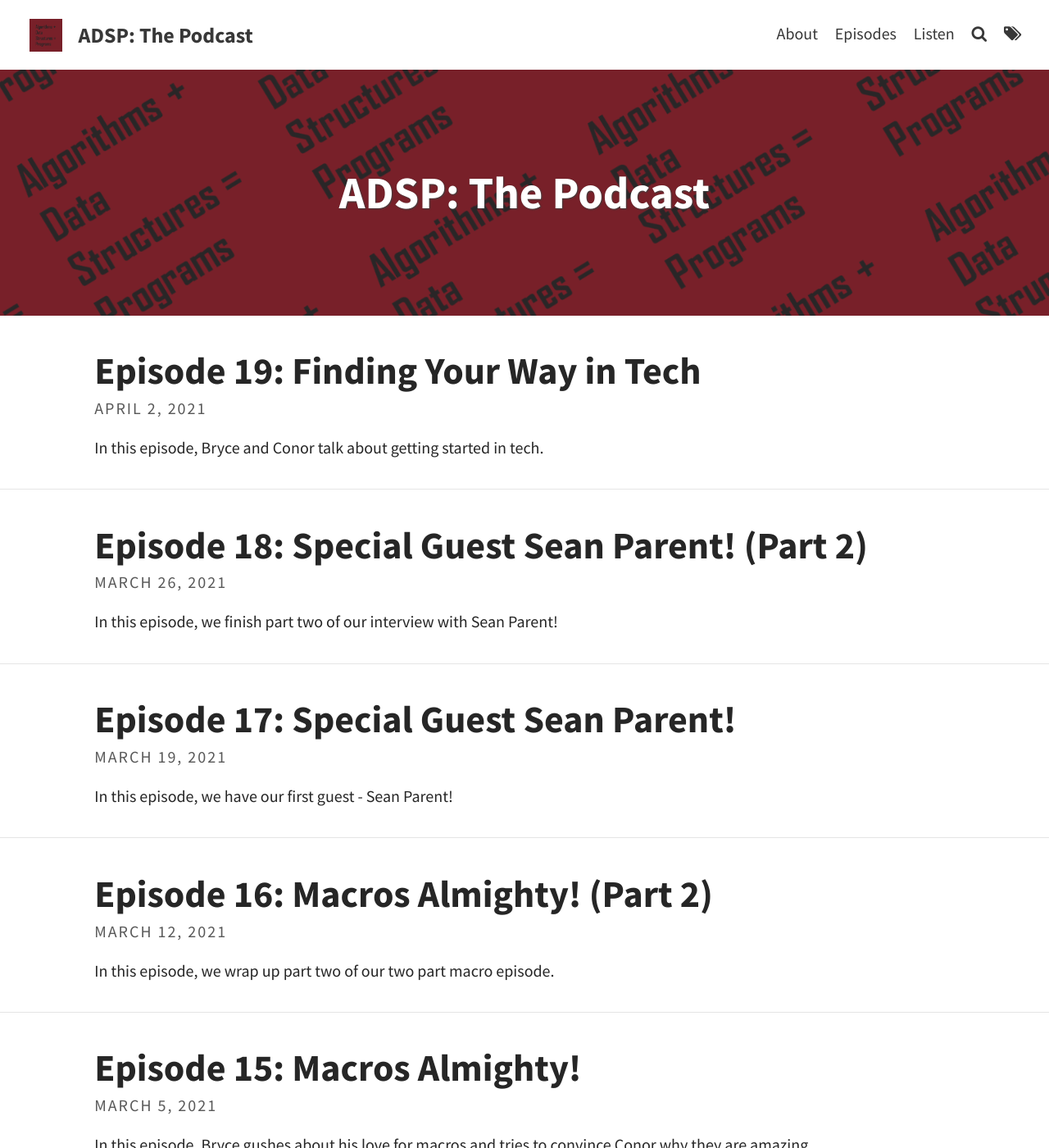
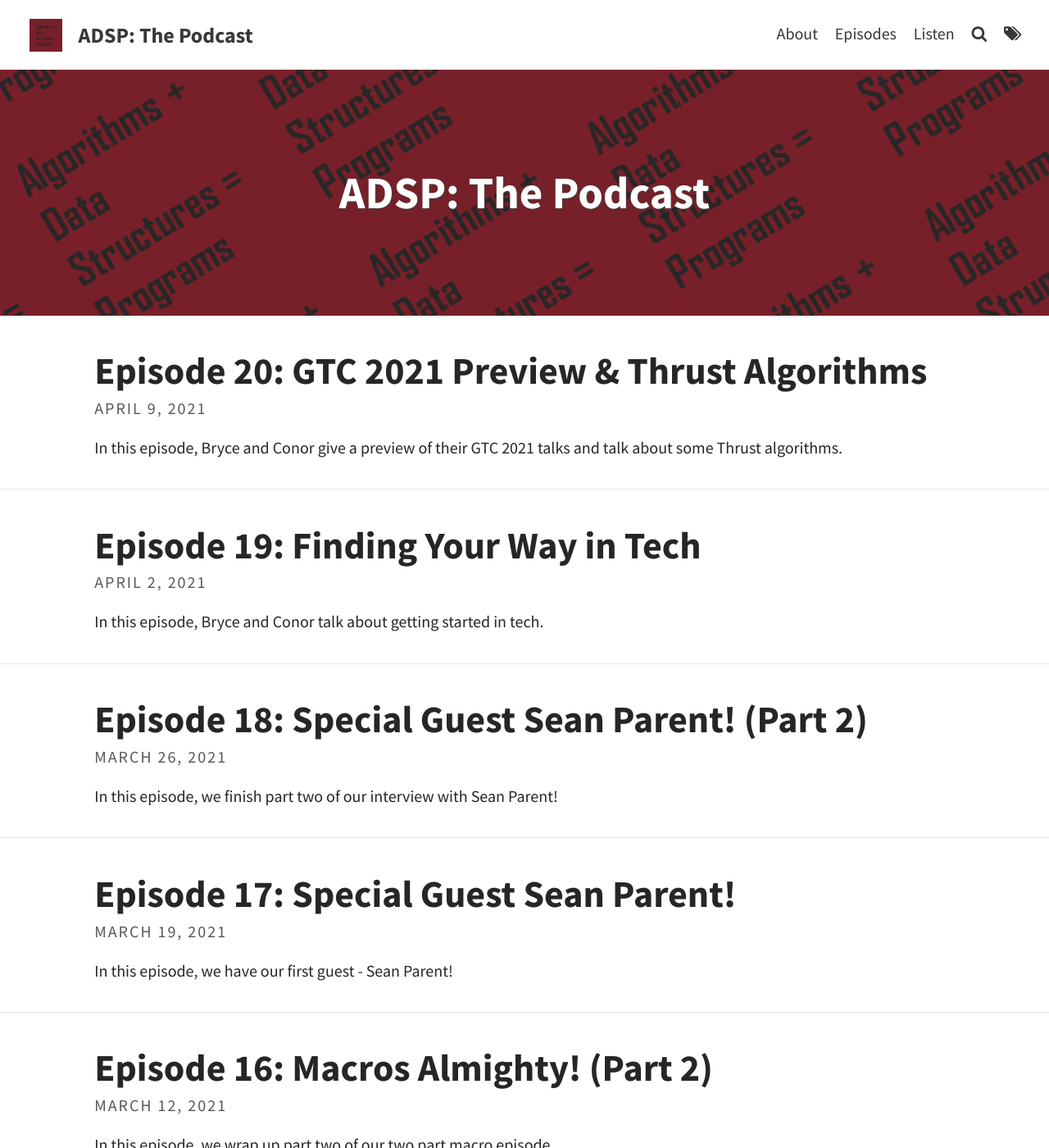
Before and after one commit to codereport/adsp2, a Jekyll site: the page built from index.html, in a window 1280 px wide and 1400 px high. Shown: the whole window at 82% size. Built offline with Jekyll 4.4.1, drawn with Linux system fonts in a browser that asks for light colours; the list of posts is cut into pages by our own code; some of the changed lines change nothing that is shown; some of the changed text lies outside the part shown.

Commit message:
Episode 20

```diff
--- /dev/null
+++ b/_posts/2021-04-09-Episode-20.md
@@ -0,0 +1,42 @@
+---
+layout: post
+title: "Episode 20: GTC 2021 Preview & Thrust Algorithms"
+tags: [Mentorship, Learning]
+excerpt_separator: <!--more-->
+---
+
+<div id="buzzsprout-player-8305171"></div>
+<script src="https://www.buzzsprout.com/1501960/8305171-episode-20-gtc-2021-preview-thrust-algorithms.js?container_id=buzzsprout-player-8305171&player=small" type="text/javascript" charset="utf-8"></script>
+
+<br>In this episode, Bryce and Conor give a preview of their GTC 2021 talks and talk about some Thrust algorithms.
+
+<!--more-->
+
+### Show Notes
+
+**Date Recorded:** 2021-04-03 <br>
+**Date Released:** 2021-04-09
+
+* [GTC 2021 - Register for FREE](https://gtc21.event.nvidia.com/)
+* [Concepts vs Traits vs Typeclasses vs Protocols - Conor Hoekstra - ACCU 2021](https://www.youtube.com/watch?v=iPVoCTgvi8M)
+* [Algorithms as a Tool of Thought // Conor Hoekstra // APL Seeds '21](https://www.youtube.com/watch?v=GZuZgCDql6g)
+* [Bryce's 1st GTC Talk: Inside NVC++ and NVFORTRAN [S31358]](https://gtc21.event.nvidia.com/media/Inside+NVC%2B%2B+and+NVFORTRAN+%5BS31358%5D/1_hw2mm7hn)
+* [Bryce's 2nd GTC Talk: The NVIDIA C++ Standard Library [S31359]](https://gtc21.event.nvidia.com/media/The%20NVIDIA%20C%2B%2B%20Standard%20Library%20%5BS31359%5D/1_cz8o1n4j)
+* [Conor's GTC Talk: Thrust and the C++ Standard Algorithms [S31532]](https://gtc21.event.nvidia.com/media/Thrust%20and%20the%20C%2B%2B%20Standard%20Algorithms%20%5BS31532%5D/1_im6dgp9u)
+* [Thrust Parallel Algorithm Library](https://thrust.github.io/)
+* [`thrust::tabulate`](https://thrust.github.io/doc/group__transformations_ga0408227dba108ecd776cf306106c58a3.html#ga0408227dba108ecd776cf306106c58a3)
+* [`thrust::make_counting_iterator`](https://thrust.github.io/doc/group__fancyiterator_ga3eba1221e2d7ff2c8b9aca2e2c32ba4a.html#ga3eba1221e2d7ff2c8b9aca2e2c32ba4a)
+* [P2210 Superior String Splitting](http://www.open-std.org/jtc1/sc22/wg21/docs/papers/2020/p2210r0.html)
+* [`thrust::gather`](https://thrust.github.io/doc/group__gathering_ga86722e76264fb600d659c1adef5d51b2.html#ga86722e76264fb600d659c1adef5d51b2)
+* [C++ Seasoning - Sean Parent](https://youtu.be/qH6sSOr-yk8)
+* [`thrust::reduce_by_key`](https://thrust.github.io/doc/group__reductions_gad5623f203f9b3fdcab72481c3913f0e0.html#gad5623f203f9b3fdcab72481c3913f0e0)
+* [`thrust::max_element`](https://thrust.github.io/doc/group__extrema_ga61788a3dcc7aed6a32fb5bb81484a050.html#ga61788a3dcc7aed6a32fb5bb81484a050)
+* [`thrust::transform_reduce`](https://thrust.github.io/doc/group__transformed__reductions_gaba339b23d412c93369720f2df77914ed.html#gaba339b23d412c93369720f2df77914ed)
+
+
+### Intro Song Info
+
+Miss You by Sarah Jansen https://soundcloud.com/sarahjansenmusic<br>
+Creative Commons — Attribution 3.0 Unported — CC BY 3.0<br>
+Free Download / Stream: http://bit.ly/l-miss-you<br>
+Music promoted by Audio Library https://youtu.be/iYYxnasvfx8<br>
--- a/pages/episodes.md
+++ b/pages/episodes.md
@@ -9,6 +9,7 @@ List of all episodes.
 
 |   #   |                                               Title                                                | Release Date |
 | :---: | :------------------------------------------------------------------------------------------------: | :----------: |
+|  20   |   [GTC 2021 Preview & Thrust Algorithms](https://adspthepodcast.com/2021/04/09/Episode-20.html)    |  2021-04-09  |
 |  19   |         [Finding Your Way in Tech](https://adspthepodcast.com/2021/04/02/Episode-19.html)          |  2021-04-02  |
 |  18   |    [Special Guest Sean Parent! (Part 2)](https://adspthepodcast.com/2021/03/26/Episode-18.html)    |  2021-03-26  |
 |  17   |        [Special Guest Sean Parent!](https://adspthepodcast.com/2021/03/19/Episode-17.html)         |  2021-03-19  |
```
